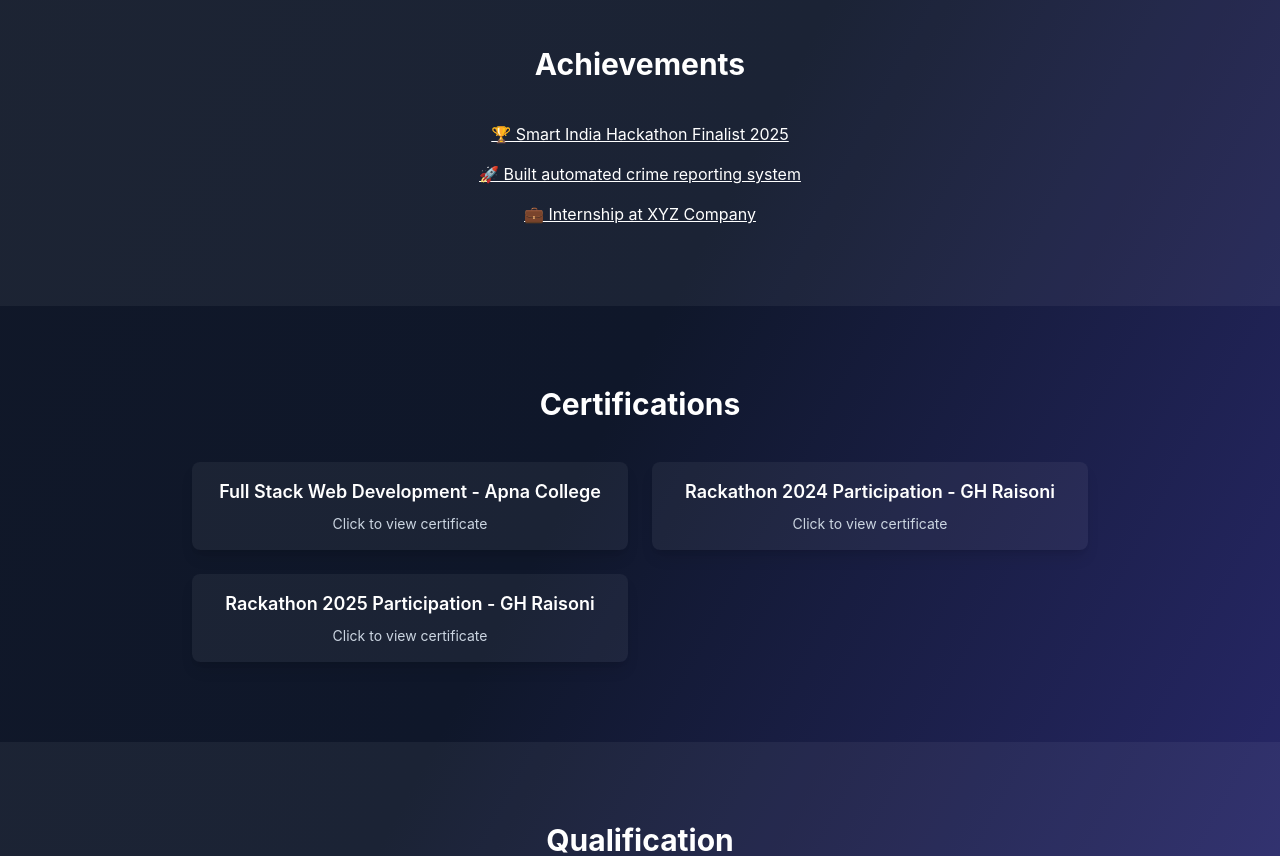
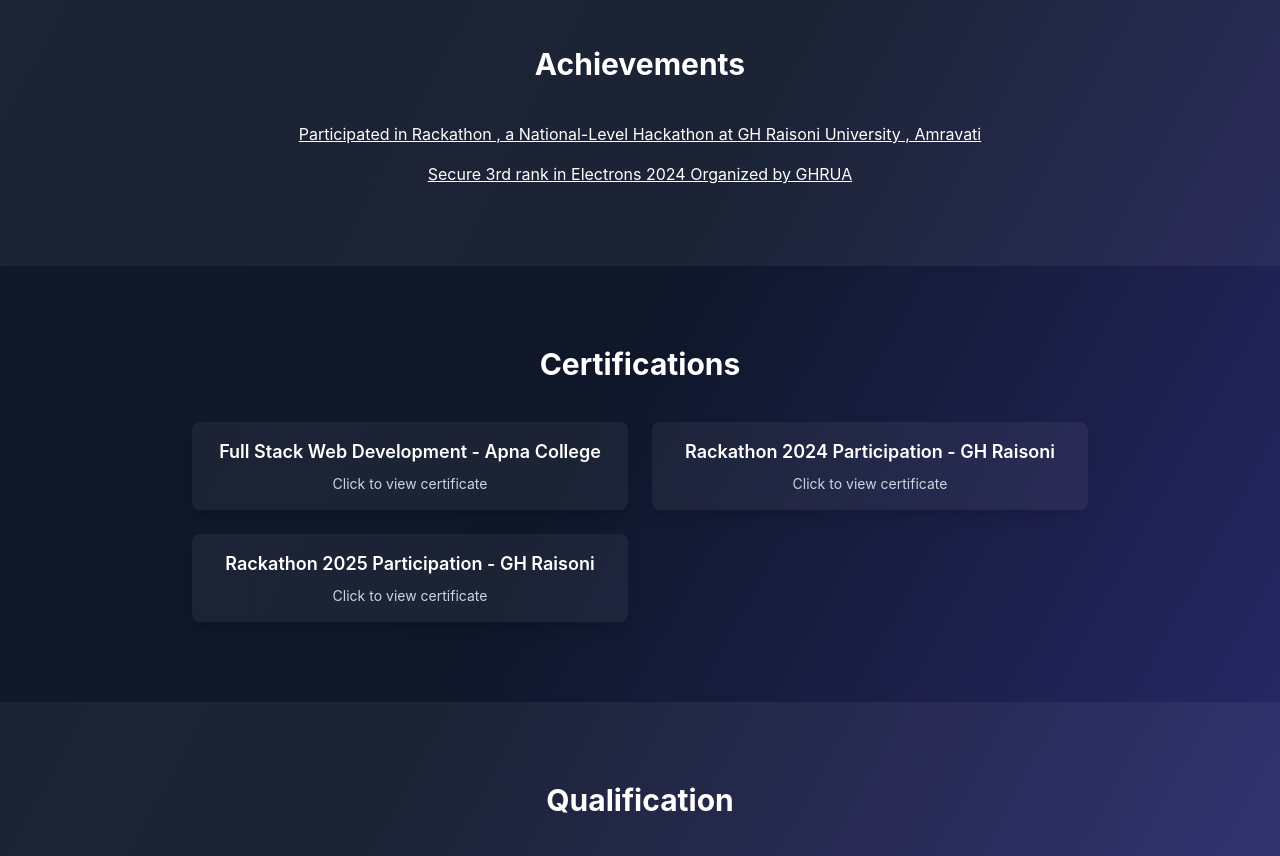
Before and after one commit to Prathamesh31-tech/my-portfolio, a React (Create React App) app: page / in a window 1280 px wide. Shown: the part 840-1696 px from the top of the page. Built offline with nearby package versions, Linux system fonts and the light colour scheme.

Commit message:
Resume Add

```diff
--- a/src/portfolio.jsx
+++ b/src/portfolio.jsx
@@ -129,7 +129,7 @@
         </motion.p>
         <motion.div initial={{opacity:0}} animate={{opacity:1}} transition={{delay:0.8}} className="flex gap-4 mt-5">
           <a href="https://www.linkedin.com/in/prathamesh-chaudhari-a3b2492a1" target="_blank" rel="noopener noreferrer" className="bg-indigo-600 px-4 py-2 rounded-lg hover:bg-indigo-500">LinkedIn</a>
-          <a href="https://github.com" target="_blank" rel="noopener noreferrer" className="bg-gray-700 px-4 py-2 rounded-lg hover:bg-gray-600">GitHub</a>
+          <a href="https://github.com/Prathamesh31-tech" target="_blank" rel="noopener noreferrer" className="bg-gray-700 px-4 py-2 rounded-lg hover:bg-gray-600">GitHub</a>
           <a href="mailto:prchaudhari3172@gmail.com" className="bg-green-600 px-4 py-2 rounded-lg hover:bg-green-500">Email</a>
         </motion.div>
       </section>
@@ -153,9 +153,8 @@
       <section id="achievements" className="py-20 px-6 bg-white/5">
         <h2 className="text-3xl font-bold text-center mb-10">Achievements</h2>
         <ul className="max-w-3xl mx-auto space-y-4 text-center">
-          <li><a href="#" className="hover:text-indigo-400 underline">🏆 Smart India Hackathon Finalist 2025</a></li>
-          <li><a href="#" className="hover:text-indigo-400 underline">🚀 Built automated crime reporting system</a></li>
-          <li><a href="#" className="hover:text-indigo-400 underline">💼 Internship at XYZ Company</a></li>
+          <li><a href="#" className="hover:text-indigo-400 underline">Participated in Rackathon , a National-Level Hackathon at GH Raisoni University , Amravati</a></li>
+          <li><a href="#" className="hover:text-indigo-400 underline">Secure 3rd rank in Electrons 2024 Organized by GHRUA</a></li>
         </ul>
       </section>
 
@@ -163,7 +162,7 @@
         <h2 className="text-3xl font-bold text-center mb-10">Certifications</h2>
         <div className="max-w-4xl mx-auto grid md:grid-cols-2 gap-6">
           {["Full Stack Web Development - Apna College", "Rackathon 2024 Participation - GH Raisoni", "Rackathon 2025 Participation - GH Raisoni"].map((c) => (
-            <motion.a key={c} href="#" target="_blank" whileHover={{scale:1.05}} className="bg-white/5 p-4 rounded-lg shadow-lg text-center hover:bg-white/10 transition">
+            <motion.a key={c} href="https://drive.google.com/drive/folders/1eNGV9IcLZe7b7sNWDGTpT3R4BQyNjKQB?usp=drive_link" target="_blank" whileHover={{scale:1.05}} className="bg-white/5 p-4 rounded-lg shadow-lg text-center hover:bg-white/10 transition">
               <h3 className="font-semibold text-lg mb-2">{c}</h3>
               <p className="text-slate-300 text-sm">Click to view certificate</p>
             </motion.a>
@@ -193,7 +192,7 @@
         <h2 className="text-3xl font-bold text-center mb-10">Resume</h2>
         <motion.div initial={{opacity:0,scale:0.9}} whileInView={{opacity:1,scale:1}} className="max-w-lg mx-auto text-center">
           <p className="text-slate-300 mb-4">Click below to view my resume:</p>
-          <a href="/mnt/data/Resume PRC.pdf" target="_blank" rel="noopener noreferrer" className="px-6 py-3 bg-indigo-600 rounded-lg hover:bg-indigo-500 transition-all duration-300">View Resume</a>
+          <a href="https://drive.google.com/file/d/1goTUzhqEQRJFA5LUpMQVONUIk_rVojzN/view?usp=drive_link" target="_blank" rel="noopener noreferrer" className="px-6 py-3 bg-indigo-600 rounded-lg hover:bg-indigo-500 transition-all duration-300">View Resume</a>
         </motion.div>
       </section>
 
```
